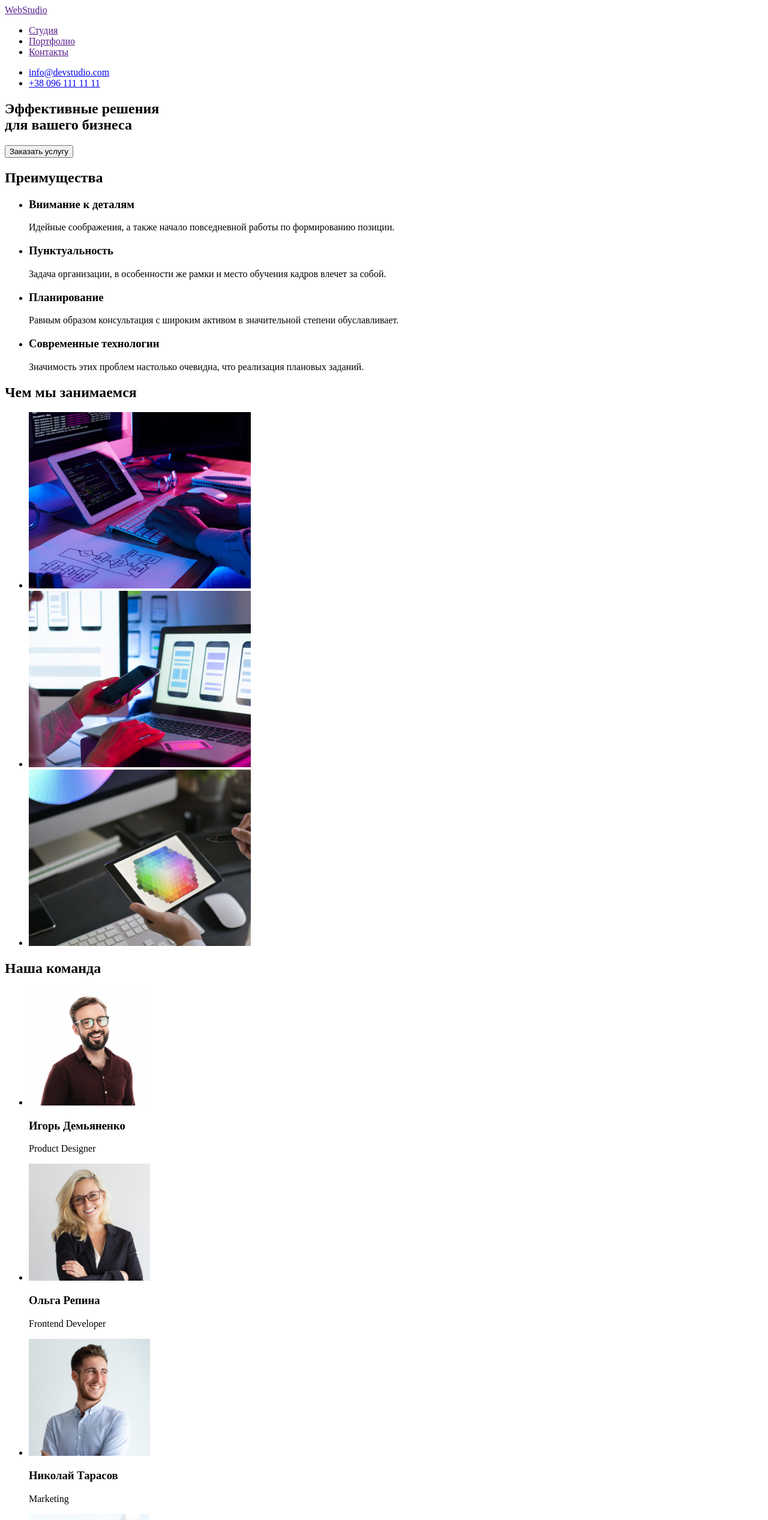
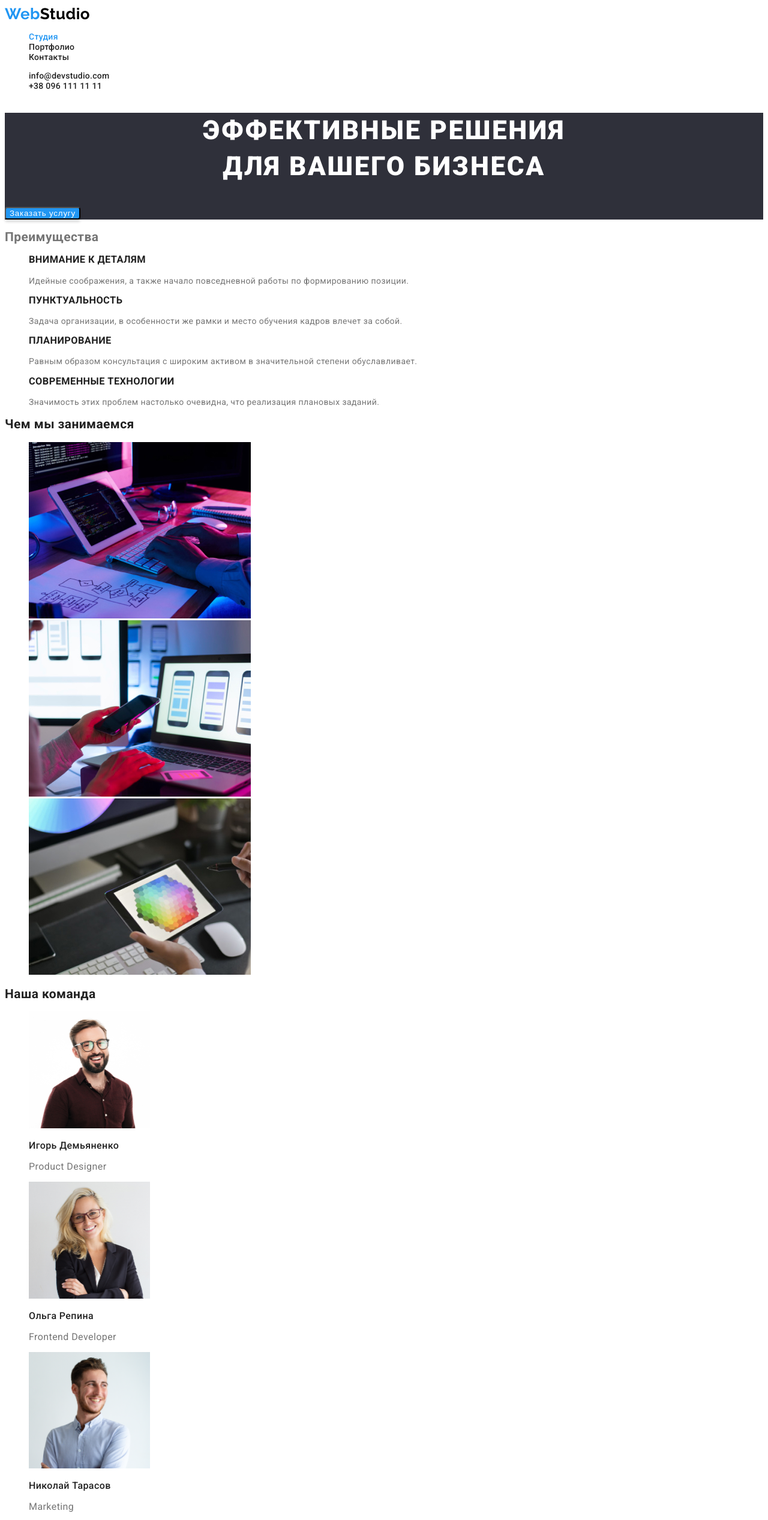
Before and after one commit to Ankachka/goit-markup-hw-02, a plain HTML site: page index.html in a window 1280 px wide. Shown: the top 2534 px of the page at 60% size. Drawn offline with Linux system fonts and the light colour scheme.

Commit message:
CSS added

```diff
--- /dev/null
+++ b/css/styles.css
@@ -0,0 +1,169 @@
+:root {
+    --primary-color: #757575;
+    --title-color: #212121;
+    --accent-color: #2196F3;
+    --white-color: #FFFFFF;
+    --accent-background: #2F303A;
+    --black-color: #000000;
+    --button-color: #F5F4FA;
+
+}
+
+body {
+    background-color: var(--white-color);
+    color: var(--primary-color);
+    font-family: roboto, sans-serif;
+    font-weight: 400;
+    font-size: 14px;
+    letter-spacing: 0.03em;
+}
+
+.logo {
+    font-family: Raleway, sans-serif;
+    font-family: 'Raleway';
+    font-weight: 700;
+    font-size: 26px;
+    line-height: 1.2;
+    text-decoration: none;
+    }
+.logo-top {
+    color: var(--black-color);
+}
+
+.logo-bottom {
+    color: var(--white-color);
+}
+
+.blue-logo {
+    color: var(--accent-color);
+    ;
+}
+
+.list {
+    list-style: none;
+}
+
+
+/* site nav */
+.site-nav a, .auth-nav a {
+    color: var(--title-color);
+    font-weight: 500;
+    line-height: 1.14;
+    letter-spacing: 0.02em;
+    text-decoration: none;
+
+
+}
+.site-nav a:hover,
+.site-nav a:focus,
+.auth-nav a:hover,
+.auth-nav a:focus {
+    color: var(--accent-color);
+}
+
+.site-nav .link.current {
+    color: var(--accent-color);
+}
+/* hero */
+.hero {
+    background: var(--accent-background);
+}
+.hero-title {
+    color: var(--white-color);
+    font-weight: 900;
+    font-size: 44px;
+    line-height: 1.36;
+    text-align: center;
+    letter-spacing: 0.06em;
+    text-transform: uppercase;
+
+}
+/* section */
+.section-title {
+    color: var(--title-color);
+
+}
+.feature-list h3 {
+    color: var(--title-color);
+    font-weight: 700;
+    line-height: 1.14;
+    text-transform: uppercase;
+}
+
+
+.hero-button {
+    color: var(--white-color);
+    background-color: var(--accent-color);
+    box-shadow: 0px 4px 4px rgba(0, 0, 0, 0.15);
+    border-radius: 4px;
+    cursor: pointer;
+    display: flex;
+    align-items: center;
+    text-align: center;
+    letter-spacing: 0.06em;
+
+}
+
+.list-header {
+    color: var(--title-color);
+    font-weight: 500;
+    font-size: 16px;
+    line-height: 1.19;
+
+}
+
+.staff-list .text {
+    font-size: 16px;
+    line-height: 1.19;
+}
+.filter {
+    list-style: none;
+}
+.button {
+    font-family: inherit;
+    font-weight: 500;
+    font-size: 16px;
+    line-height: 1.62;
+    text-align: center;
+    cursor: pointer;
+}
+.button:hover,
+.button:focus {
+    color: var(--white-color);
+    background-color: var(--accent-color);
+}
+.projects {
+    list-style: none;
+}
+.projects-header {
+    font-weight: 700;
+    font-size: 18px;
+    line-height: 2;
+    letter-spacing: 0.06em;
+}
+.projects-text {
+    font-size: 16px;
+    line-height: 1.88;
+}
+/* footer */
+.footer {
+    background-color: var(--accent-background);
+    color: var(--white-color);
+    font-family: 'Roboto';
+    line-height: 1.71;
+
+}
+
+.contact-link{
+    color: rgba(255, 255, 255, 0.6);
+    text-decoration: none;
+
+}
+.projects h2 {
+    color: var(--title-color);
+}
+
+.address {
+    font-style: normal;
+
+}
--- a/index.html
+++ b/index.html
@@ -5,30 +5,35 @@
     <meta http-equiv="X-UA-Compatible" content="IE=edge">
     <meta name="viewport" content="width=device-width, initial-scale=1.0">
     <title>Главная</title>
+    <link rel="stylesheet" href="./css/styles.css">
+    <link rel="preconnect" href="https://fonts.googleapis.com">
+    <link rel="preconnect" href="https://fonts.gstatic.com" crossorigin>
+    <link href="https://fonts.googleapis.com/css2?family=Raleway:wght@700&family=Roboto:wght@400;500;700;900&display=swap" rel="stylesheet">
+
 </head>
 <body>
-    <header>
-        <a href="">WebStudio</a>
+    <header class="page-header">
+        <a href="./index.html" class="logo logo-top"> <span class="blue-logo">Web</span>Studio</a>
         <nav>
-            <ul>
-                <li><a href="">Студия</a></li>
-                <li><a href="">Портфолио</a></li>
-                <li><a href="">Контакты</a></li>
+            <ul class="site-nav list">
+                <li><a href="./index.html" class="link current">Студия</a></li>
+                <li><a href="./portfolio.html">Портфолио</a></li>
+                <li><a href="#">Контакты</a></li>
             </ul>
         </nav>
-        <ul>
+        <ul class="auth-nav list">
             <li><a href="mailto:info@devstudio.com">info@devstudio.com</a></li>
             <li><a href="tel:+380961111111">+38 096 111 11 11</a></li>
         </ul>
     </header>
     <main>
-           <section>
-            <h1>Эффективные решения<br>для вашего бизнеса</h1>
-            <button type="button">Заказать услугу</button>
+           <section class="hero">
+            <h1 class="hero-title">Эффективные решения<br>для вашего бизнеса</h1>
+            <button type="button" class="hero-button">Заказать услугу</button>
             </section>
-        <section>
-            <h2>Преимущества</h2>
-            <ul>
+        <section class="section">
+            <h2 class="hided-title">Преимущества</h2>
+            <ul class="feature-list list">
                 <li>
                     <h3>Внимание к деталям</h3>
                     <p>Идейные соображения, а также начало повседневной работы по формированию позиции.</p>
@@ -46,47 +51,47 @@
                 </li>
             </ul>
         </section>
-        <section>
-            <h2>Чем мы занимаемся</h2>
-            <ul>
+        <section class="section">
+            <h2 class="section-title">Чем мы занимаемся</h2>
+            <ul class="list image-list">
                 <li><img src="./images/image_1.jpg" width="370" alt="Ноутбук с кодом"></li>
                 <li><img src="./images/image_2.jpg" width="370" alt="Ноутбук с макетами"></li>
                 <li><img src="./images/image_3.jpg" width="370" alt="Ноутбук с палитрой"></li>
             </ul>
         </section>
-        <section>
-            <h2>Наша команда</h2>
-            <ul>
+        <section class="section">
+            <h2 class="section-title">Наша команда</h2>
+            <ul class="list staff-list">
                 <li>
                     <img src="./images/igor.jpg" width="202" alt="Фото мужчины">
-                    <h3>Игорь Демьяненко</h3>
-                    <p lang="en">Product Designer</p>
+                    <h3 class="list-header">Игорь Демьяненко</h3>
+                    <p lang="en" class="text">Product Designer</p>
                 </li>
                 <li>
                     <img src="./images/olga.jpg" width="202" alt="Фото женщины">
-                    <h3>Ольга Репина</h3>
-                    <p lang="en">Frontend Developer</p>
+                    <h3 class="list-header">Ольга Репина</h3>
+                    <p lang="en" class="text">Frontend Developer</p>
                 </li>
                 <li>
                     <img src="./images/nikolay.jpg" width="202" alt="Фото мужчины">
-                    <h3>Николай Тарасов</h3>
-                    <p lang="en">Marketing</p>
+                    <h3 class="list-header">Николай Тарасов</h3>
+                    <p lang="en" class="text">Marketing</p>
                 </li>
                 <li>
                     <img src="./images/mihail.jpg" width="202" alt="Фото мужчины">
-                    <h3>Михаил Ермаков</h3>
-                    <p lang="en">UI Designer</p>
+                    <h3 class="list-header">Михаил Ермаков</h3>
+                    <p lang="en" class="text">UI Designer</p>
                 </li>
             </ul>
         </section>
     </main>
-    <footer>
-        <a href="">WebStudio</a>
-       <address>
+    <footer class="footer">
+        <a href="./index.html" class="logo logo-bottom"> <span class="blue-logo">Web</span>Studio</a>
+       <address class="address">
            <p>г. Киев, пр-т Леси Украинки, 26</p>
-            <ul>
-            <li><a href="mailto:info@example.com">info@example.com</a></li>
-            <li><a href="tel:+380991111111">+38 099 111 11 11</a></li>
+            <ul class="list">
+            <li><a href="mailto:info@example.com" class="contact-link">info@example.com</a></li>
+            <li><a href="tel:+380991111111" class="contact-link">+38 099 111 11 11</a></li>
         </ul>
         </address>
     </footer>
```
Also changed, not shown: portfolio.html (added, +91 -0 lines), .prettierrc.json (added), images/basketball.jpg (added), images/boxes.jpg (added), images/display.jpg (added), images/headphones.jpg (added), images/magazine.jpg (added), images/notebook.jpg (added), images/page.jpg (added), images/seafood.jpg (added), images/tag.jpg (added).
